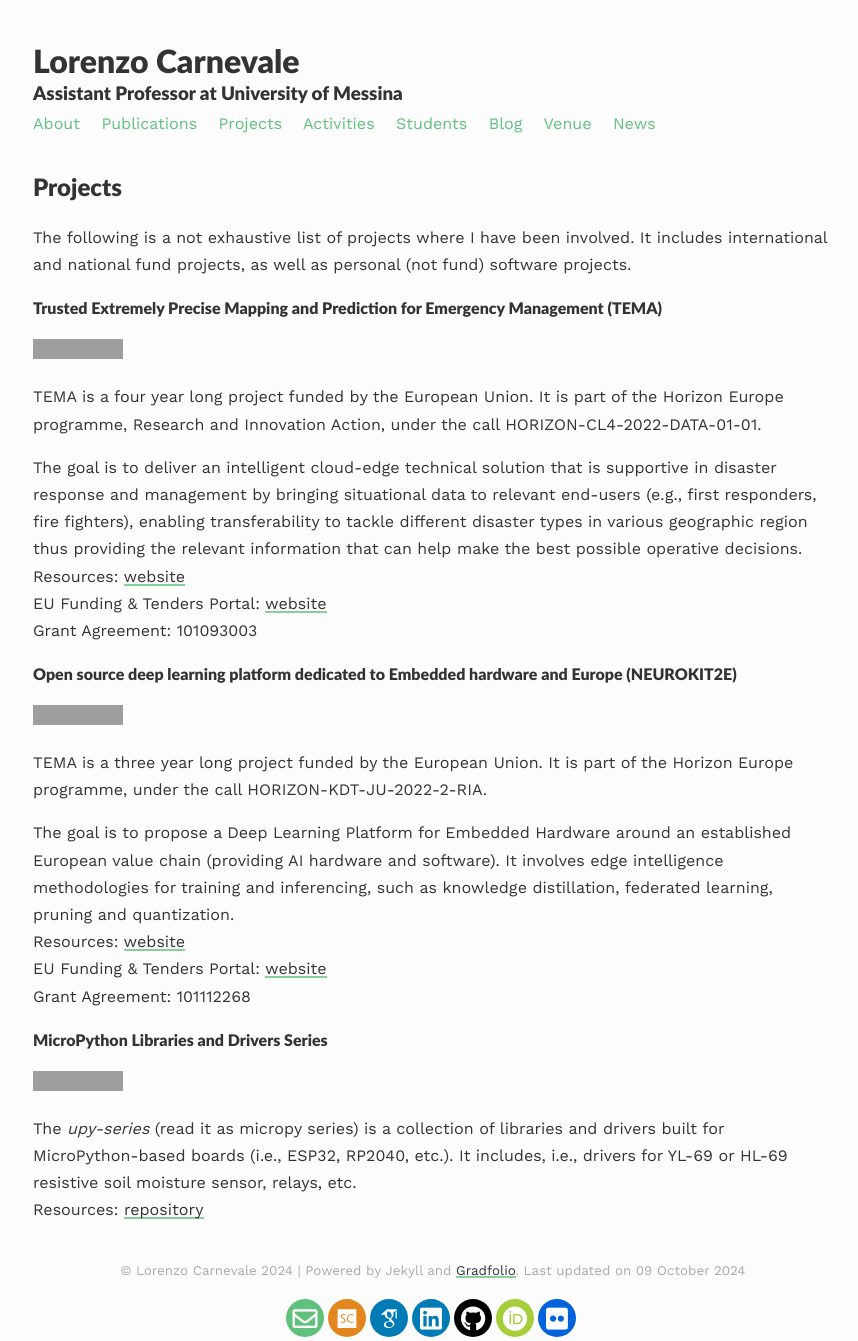
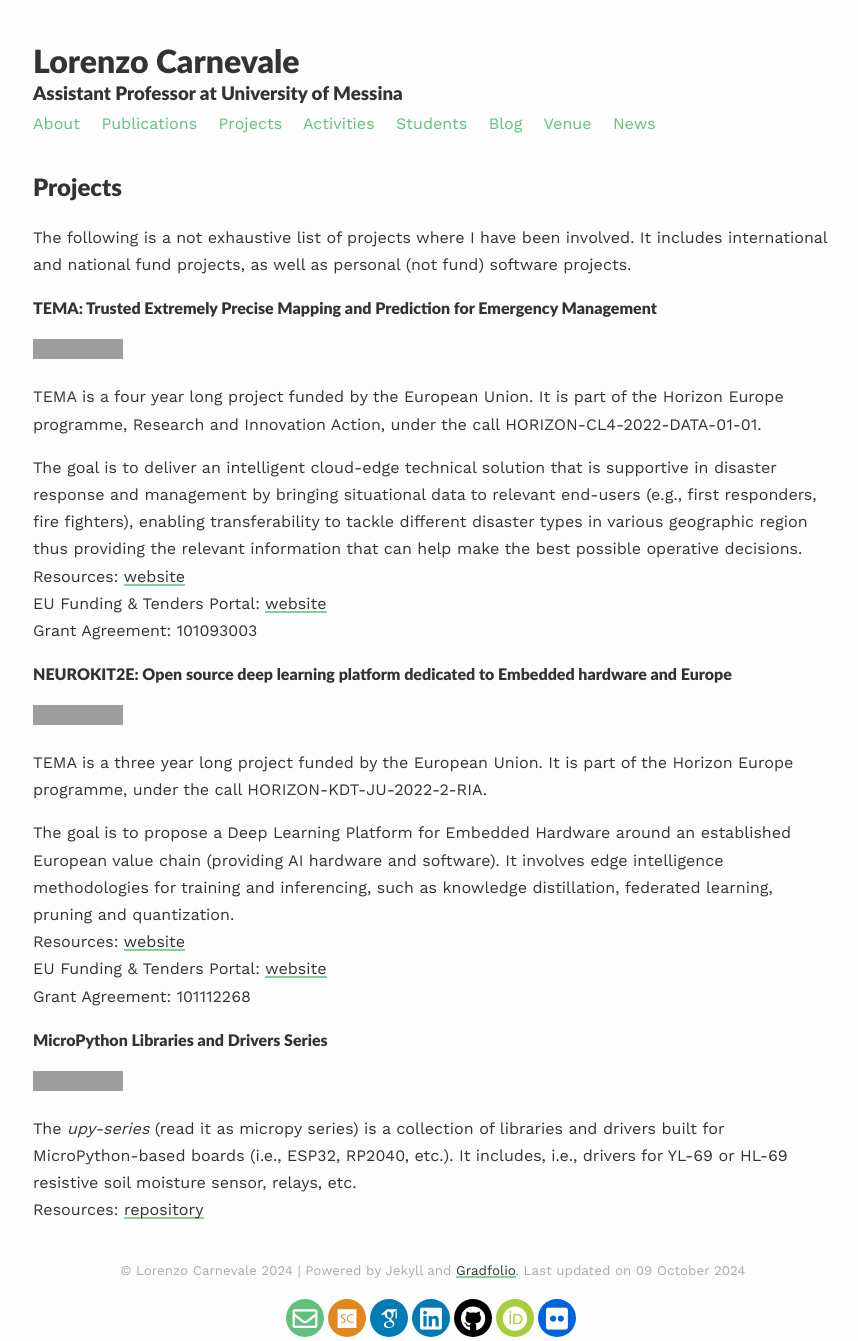
Before and after one commit to lcarnevale/lcarnevale.github.io, a Jekyll site: the page built from _pages/projects.md, in a window 1280 px wide. Shown: the whole page, without its empty margins (207-1065 px from the left). Built offline with Jekyll 4.4.1, drawn with Linux system fonts in a browser that asks for light colours; nearby versions of some CDN libraries; some web fonts are replaced; grey boxes are pictures that could not be loaded.

Commit message:
update the visualization

```diff
--- a/_pages/projects.md
+++ b/_pages/projects.md
@@ -8,7 +8,7 @@ published: true
 ## Projects
 The following is a not exhaustive list of projects where I have been involved. It includes international and national fund projects, as well as personal (not fund) software projects.
 
-#### Trusted Extremely Precise Mapping and Prediction for Emergency Management (TEMA)
+#### TEMA: Trusted Extremely Precise Mapping and Prediction for Emergency Management
 <img src="https://img.shields.io/badge/project-european-green">
 
 TEMA is a four year long project funded by the European Union. It is part of the Horizon Europe programme, Research and Innovation Action, under the call HORIZON-CL4-2022-DATA-01-01.
@@ -18,7 +18,7 @@ Resources: <a href="https://tema-project.eu">website</a><br>
 EU Funding & Tenders Portal: <a href="https://ec.europa.eu/info/funding-tenders/opportunities/portal/screen/opportunities/projects-details/43108390/101093003/HORIZON">website</a><br>
 Grant Agreement: 101093003
 
-#### Open source deep learning platform dedicated to Embedded hardware and Europe (NEUROKIT2E)
+#### NEUROKIT2E: Open source deep learning platform dedicated to Embedded hardware and Europe
 <img src="https://img.shields.io/badge/project-european-green">
 
 TEMA is a three year long project funded by the European Union. It is part of the Horizon Europe programme, under the call HORIZON-KDT-JU-2022-2-RIA.
```
